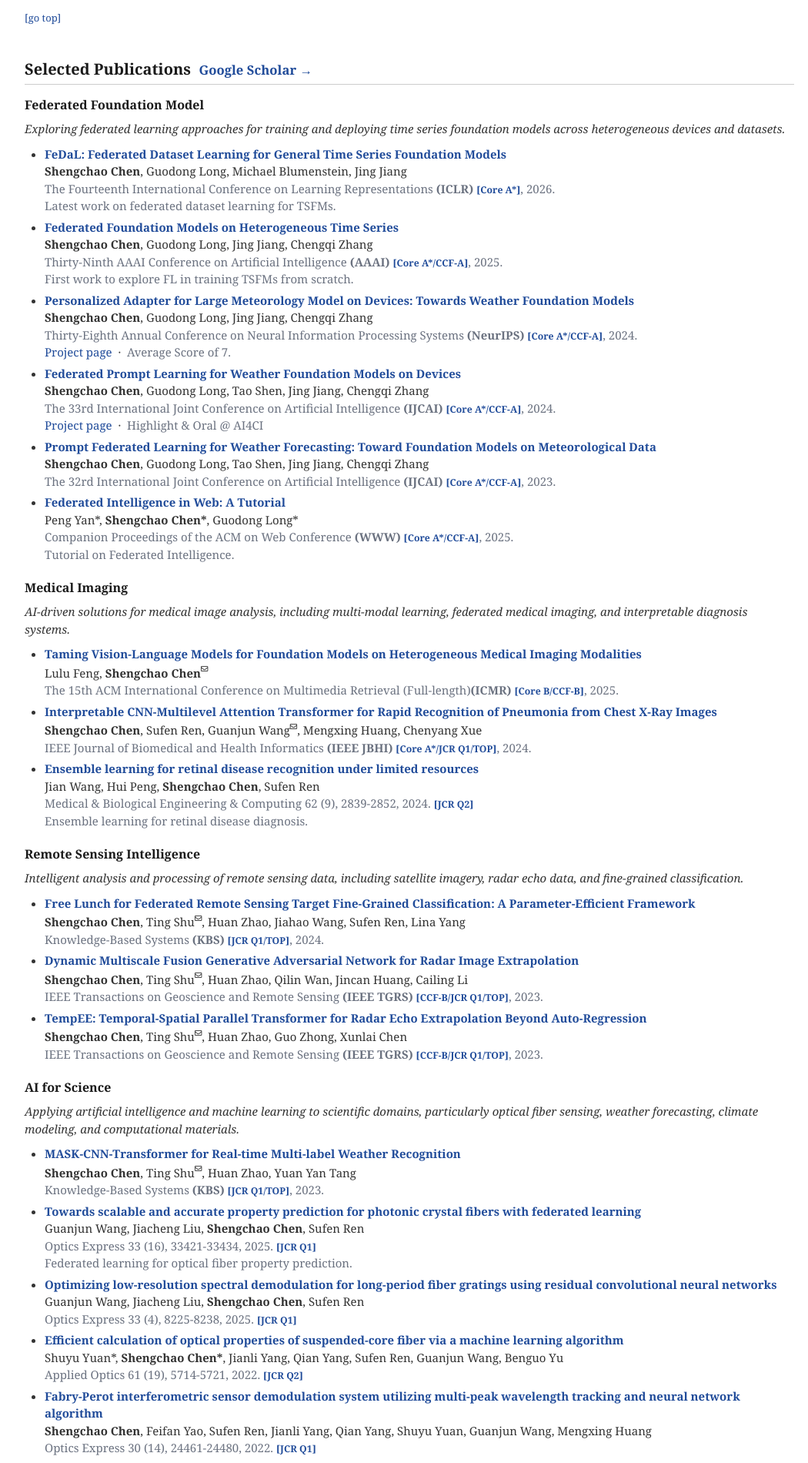
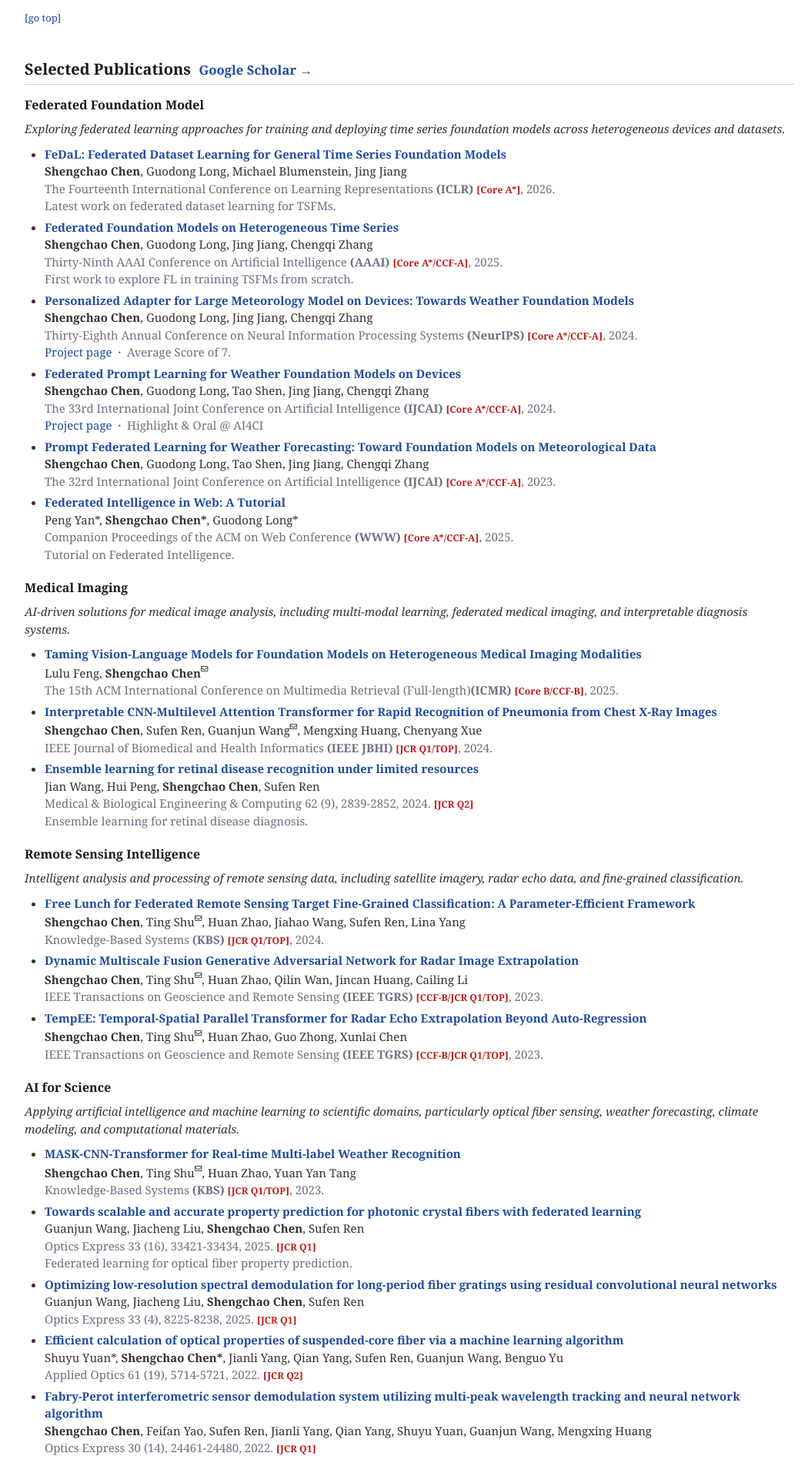
Before and after one commit to shengchaochen82/shengchaochen82.github.io, a Jekyll site: the page built from index.md, in a window 1280 px wide. Shown: the part 900-2800 px from the top of the page at 77% size, without its empty margins (108-1158 px from the left). Built offline with Jekyll 4.4.1, drawn with Linux system fonts in a browser that asks for light colours.

Commit message:
Style/content: red rank badges, drop Core A* from IEEE JBHI (journal, not conference)
Co-Authored-By: Claude Sonnet 5 <noreply@anthropic.com>

```diff
--- a/_data/publications.yml
+++ b/_data/publications.yml
@@ -205,7 +205,7 @@ medical_imaging:
     - title: "Interpretable CNN-Multilevel Attention Transformer for Rapid Recognition of Pneumonia from Chest X-Ray Images"
       authors: "<strong>Shengchao Chen</strong>, Sufen Ren, Guanjun Wang<sup><i class='fa-regular fa-envelope fa-xs'></i></sup>, Mengxing Huang, Chenyang Xue"
       conference_short: IEEE JBHI
-      conference: "IEEE Journal of Biomedical and Health Informatics <strong>(IEEE JBHI)</strong> <span class='classic-tag'>[Core A*/JCR Q1/TOP]</span>, 2024."
+      conference: "IEEE Journal of Biomedical and Health Informatics <strong>(IEEE JBHI)</strong> <span class='classic-tag'>[JCR Q1/TOP]</span>, 2024."
       pdf: "https://ieeexplore.ieee.org/abstract/document/10050021/"
       code: "https://github.com/yaoyao-liu/class-incremental-learning/tree/main/mnemonics-training"
       bibtex: "https://class-il.mpi-inf.mpg.de/mnemonics/"
@@ -272,7 +272,7 @@ main:
   - title: "Interpretable CNN-Multilevel Attention Transformer for Rapid Recognition of Pneumonia from Chest X-Ray Images"
     authors: "<strong>Shengchao Chen</strong>, Sufen Ren, Guanjun Wang<sup><i class='fa-regular fa-envelope fa-xs'></i></sup>, Mengxing Huang, Chenyang Xue"
     conference_short: IEEE JBHI
-    conference: "IEEE Journal of Biomedical and Health Informatics <strong>(IEEE JBHI)</strong> <span class='classic-tag'>[Core A*/JCR Q1/TOP]</span>, 2024."
+    conference: "IEEE Journal of Biomedical and Health Informatics <strong>(IEEE JBHI)</strong> <span class='classic-tag'>[JCR Q1/TOP]</span>, 2024."
     pdf: "https://ieeexplore.ieee.org/abstract/document/10050021/"
     code: "https://github.com/yaoyao-liu/class-incremental-learning/tree/main/mnemonics-training"
     bibtex: "https://class-il.mpi-inf.mpg.de/mnemonics/"
--- a/assets/css/classic.css
+++ b/assets/css/classic.css
@@ -139,9 +139,15 @@ body {
 }
 
 .classic-tag {
-  color: var(--classic-link);
+  color: #b91c1c;
   font-size: 0.82em;
   font-weight: 600;
+}
+
+@media (prefers-color-scheme: dark) {
+  .classic-tag {
+    color: #f87171;
+  }
 }
 
 .classic-goto {
```
